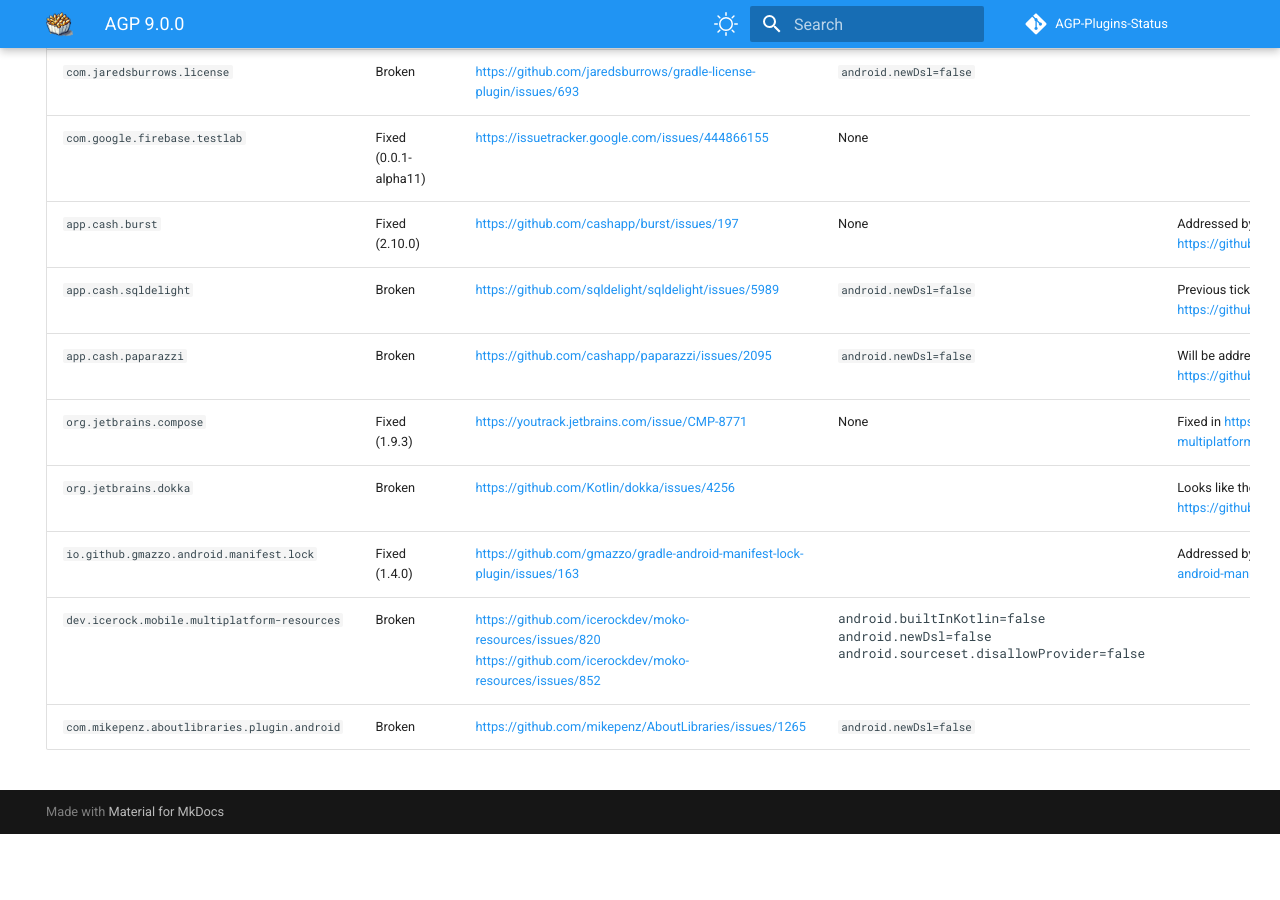
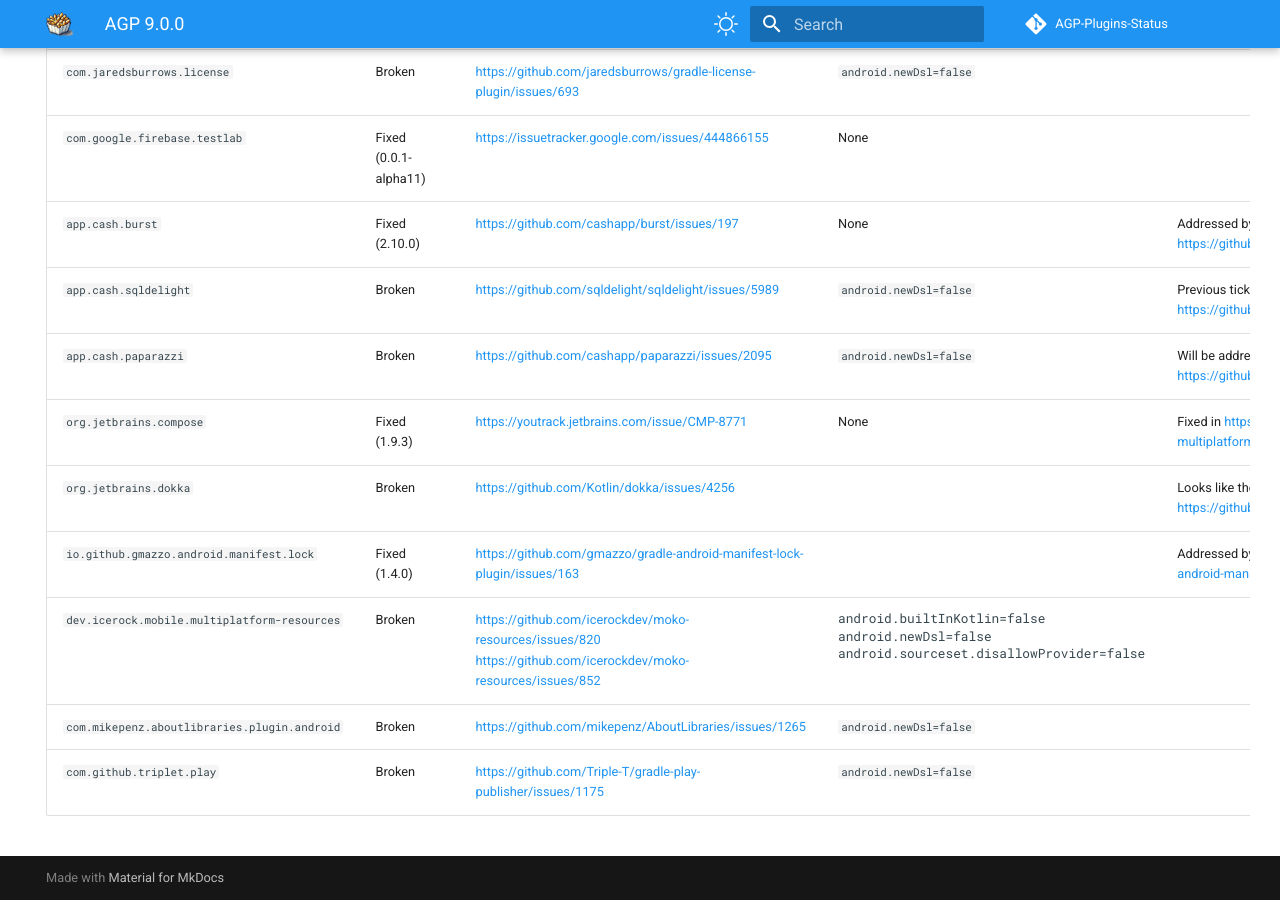
Before and after one commit to pablobaxter/AGP-Plugins-Status, an MkDocs documentation site: the page built from docs/agp-9.0.0.md, in a window 1280 px wide and 900 px high, scrolled down 1705 px. Built offline with MkDocs 1.6.1 and Material for MkDocs 9.7.7, drawn with Linux system fonts in a browser that asks for light colours; comment, search, counter and statistics services are not loaded; before the commit the page ends 2539 px from its top, so only the background shows below that.

Commit message:
Add `com.github.triplet.play`

```diff
--- a/docs/agp-9.0.0.md
+++ b/docs/agp-9.0.0.md
@@ -50,3 +50,4 @@
 | `io.github.gmazzo.android.manifest.lock` | Fixed (1.4.0) | https://github.com/gmazzo/gradle-android-manifest-lock-plugin/issues/163 | | Addressed by https://github.com/gmazzo/gradle-android-manifest-lock-plugin/pull/164 |
 | `dev.icerock.mobile.multiplatform-resources` | Broken | https://github.com/icerockdev/moko-resources/issues/820<br>https://github.com/icerockdev/moko-resources/issues/852 | <pre>android.builtInKotlin=false<br>android.newDsl=false<br>android.sourceset.disallowProvider=false</pre> | |
 | `com.mikepenz.aboutlibraries.plugin.android` | Broken | https://github.com/mikepenz/AboutLibraries/issues/1265 | `android.newDsl=false` | |
+| `com.github.triplet.play` | Broken | https://github.com/Triple-T/gradle-play-publisher/issues/1175 | `android.newDsl=false` | |
```
